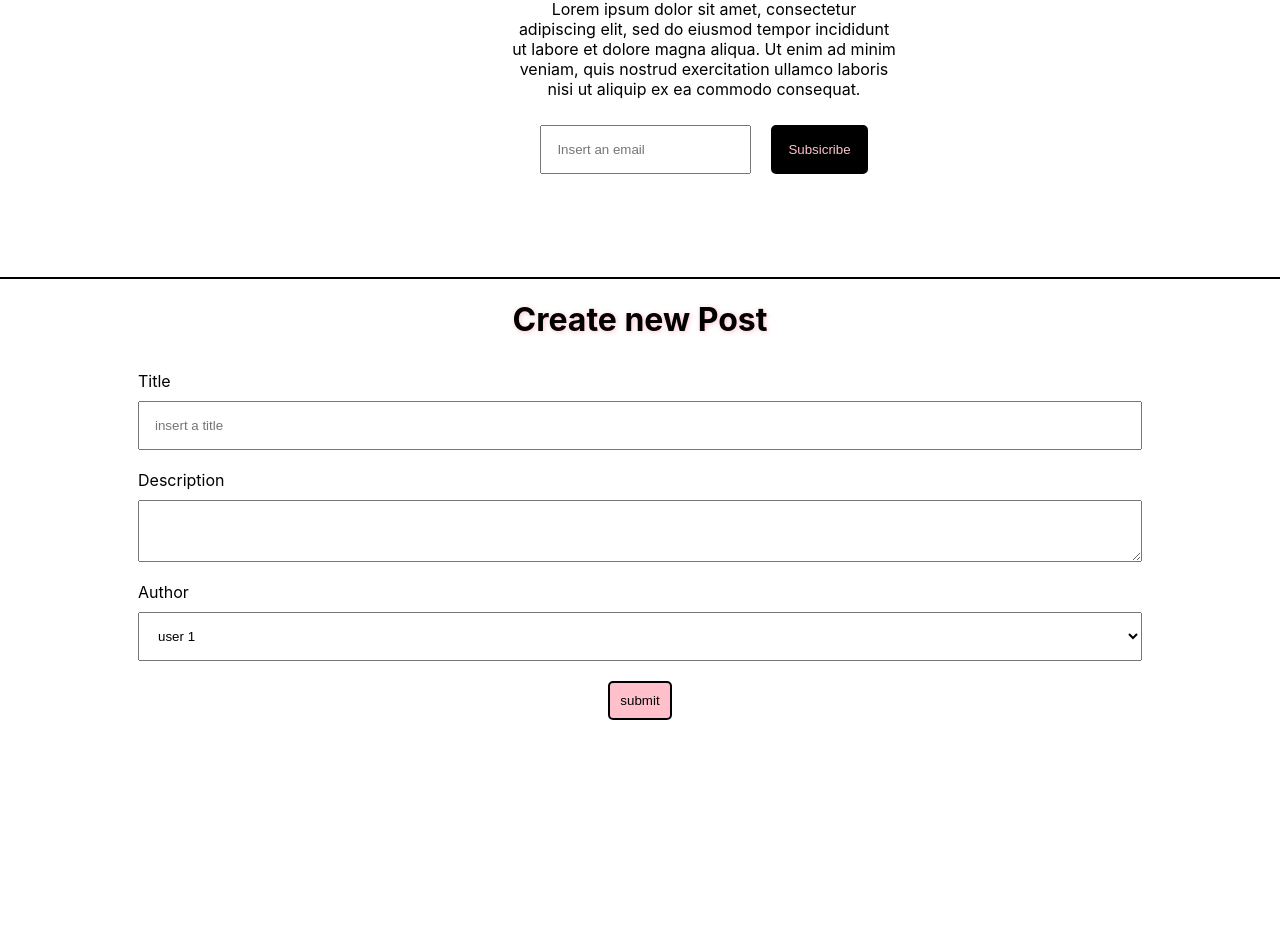
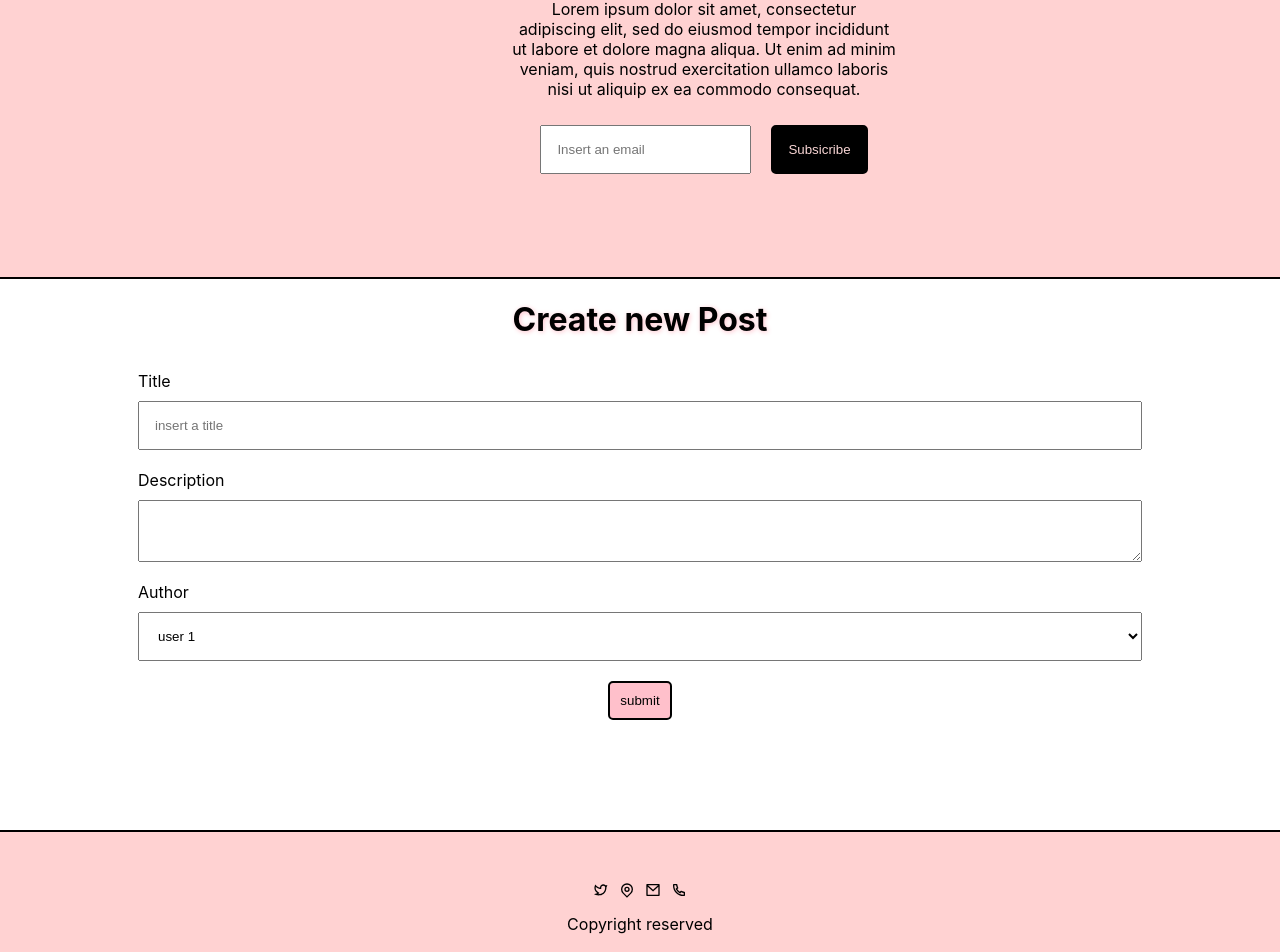
Before and after one commit to lamalqahtani/Blog-with-react, a React (Create React App) app: page /post/create in a window 1280 px wide. Shown: the part 255-1207 px from the top of the page. Before the commit the page ends 985 px from the top, so only its background shows below. Built offline with nearby package versions, Linux system fonts and the light colour scheme; the HTML template or start-up script is replaced by a standard one.

Commit message:
adding fotter and using react-icons library with adding some enhancement on styles and files/folderes structure

```diff
--- a/package.json
+++ b/package.json
@@ -9,6 +9,7 @@
     "@testing-library/user-event": "^13.5.0",
     "react": "^18.2.0",
     "react-dom": "^18.2.0",
+    "react-icons": "^4.6.0",
     "react-router-dom": "^6.4.3",
     "react-scripts": "5.0.1",
     "web-vitals": "^2.1.4"
--- a/src/App.js
+++ b/src/App.js
@@ -1,4 +1,4 @@
-import './App.css';
+import './assets/styles/App.css';
 import Navbar from './Navbar';
 import Home from './Home';
 import { BrowserRouter as Router, Routes, Route} from 'react-router-dom';
@@ -6,6 +6,7 @@ import About from './About';
 import Contact from './Contact';
 import PostDetails from './PostDetails';
 import Create from './Create';
+import Footer from './Footer';
 function App() {
   return (
     <Router>
@@ -20,6 +21,7 @@ function App() {
             <Route path='/post/create' element={<Create/>} />
           </Routes>
         </div>
+        <Footer/>
       </div>
     </Router>
   );
--- /dev/null
+++ b/src/Footer.js
@@ -0,0 +1,18 @@
+import { RiTwitterLine, RiMapPinLine, RiMailLine, RiPhoneLine  } from "react-icons/ri";
+const Footer = () => {
+    return (
+        <div>
+            <footer>
+                <div id="socials">
+                    <RiTwitterLine/>
+                    <RiMapPinLine/>
+                    <RiMailLine/>
+                    <RiPhoneLine/>
+                </div>
+                <p>Copyright reserved</p>
+            </footer>
+        </div>
+     );
+}
+
+export default Footer;
--- a/src/App.css
+++ b/src/assets/styles/App.css
@@ -89,6 +89,7 @@ button{
   width: 100%;
   height: 470px;
   overflow: hidden;
+  background-color: #FFD2D2;
 }
 
 #hero-text{
@@ -112,7 +113,7 @@ button{
 }
 
 #hero-text button{
-  color: pink;
+  color: #F8D5D4;
   background-color: black;
 }
 
@@ -124,3 +125,19 @@ button{
 #hero-text h2{
   font-size: 2rem;
 }
+
+footer{
+  border-top: 2px solid black;
+  margin-top: 100px;
+  padding-top: 50px;
+  padding-bottom: 50px;
+  display: flex;
+  flex-direction: column;
+  align-items: center;
+  background-color: #FFD2D2;
+}
+
+#socials{
+  display: flex;
+  gap: 10px;
+}
```
Also changed, not shown: 1 other file (tests, documents, lock files or other folders).
